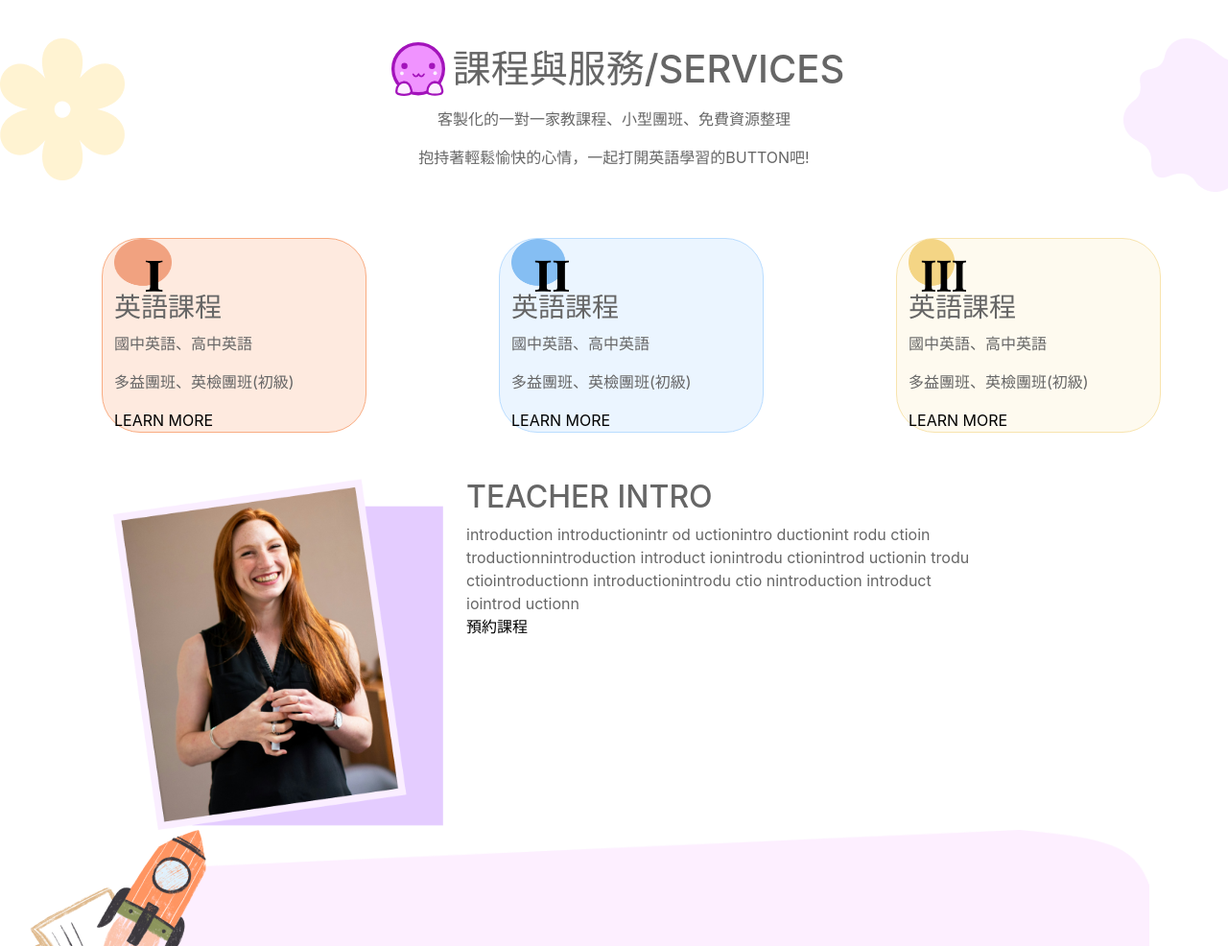
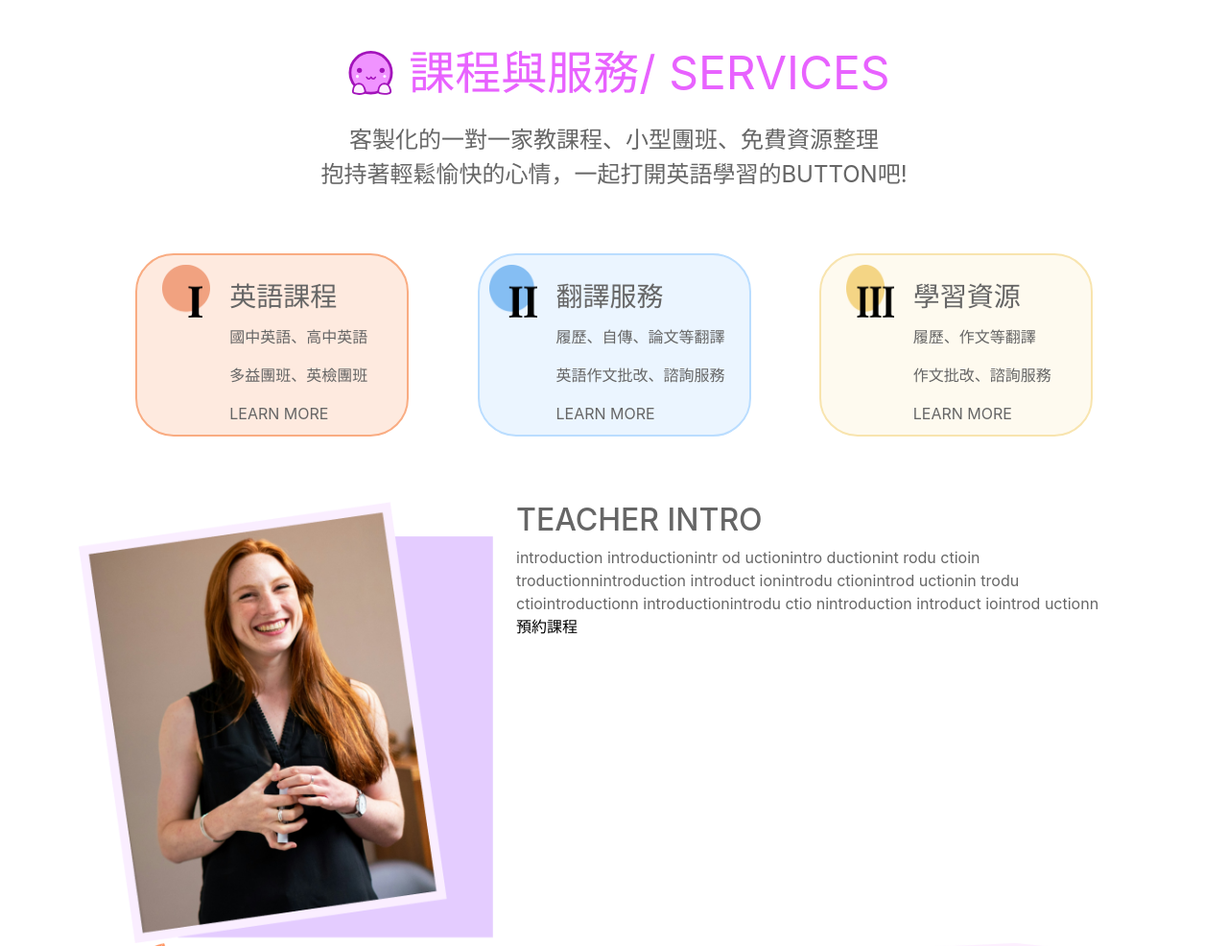
Before and after one commit to Viiivian/personal-project, a plain HTML site: page index.html in a window 1280 px wide. Shown: the part 680-1666 px from the top of the page at 96% size. Drawn offline with nearby package versions, Linux system fonts and the light colour scheme; a web font is replaced by a local one.

Commit message:
types-update

```diff
--- a/CSS/style.css
+++ b/CSS/style.css
@@ -100,7 +100,7 @@ ul.navbar-nav {
 
 ul.navbar-nav a:hover {
     background-color: var(--btn-hover);
-    border-radius: 30px;
+    border-radius: 10px;
     opacity: .7;
     font-weight: 400;
 }
@@ -132,10 +132,11 @@ div #carousel-banner {
 }
 .banner-content{
     font-size: var(--txt-XL);
+    line-height: 2em;
 
 }
 .banner-btn{
-    gap: 10px;
+    gap: 40px;
 }
 
 .banner-btn a{
@@ -171,44 +172,64 @@ div #carousel-banner {
     border: 2px solid var(--btn-blue)
 }
 
-
-.type-title .col img {
-    max-width: 80%;
+/* service type */
+.type-title{
+    font-size: var(--title-L);
+}
+.type-title img{
+    width: 64px;
+    height: 72px;
+    padding-left: 5px;
+}
+.type-title span{
+    margin-left: 10px;
+    color: var(--title-purple);
+    text-align: center;
+}
+.type-content{
+    font-size: var(--txt-XL);
+    line-height: 1.5em;
+    text-align: center;
 }
 
-.type-title .col-6 img {
-    width: 72px;
-    height: 64px;
+.course-types>a{
+    padding: 10px;
+    padding-right: 25px;
+    gap: 20px;
+    margin-bottom: 20px;
+    transition: all 0.3s ease-in-out;
+
+}
+.course-types img{
+    width: 50px;
+    height: 55px;
+}
+.course-types h3{
+    line-height: 44px;
+    padding-top: 11px;
+}
+.course-types .t-course {
+    background-color: #FEEADF;
+    border: 2px solid #F9AC82;
+    border-radius: 40px;
 }
 
 
+.course-types .t-trans {
+    background-color: #EBF5FF;
+    border: 2px solid #BADDFF;
+    border-radius: 40px;
 
-.type-content img {
-    width: 60px;
-    height: 55px;
 }
 
-.type-title p {
-    text-align: center;
+.course-types .t-source {
+    background-color: #FEFAEF;
+    border: 2px solid #F8E4AE;
+    border-radius: 40px;
+
 }
 
-.type-content .t-course {
-    background-color: #FEEADF;
-    border: 1px solid #F9AC82;
-    border-radius: 40px;
-}
 
-.type-content .t-trans {
-    background-color: #EBF5FF;
-    border: 1px solid #BADDFF;
-    border-radius: 40px;
-}
-
-.type-content .t-source {
-    background-color: #FEFAEF;
-    border: 1px solid #F8E4AE;
-    border-radius: 40px;
-}
 /* teacher-intro */
 
 .teacher-pic {
--- a/index.html
+++ b/index.html
@@ -66,7 +66,7 @@
     </nav>
 
 
-
+    <!-- banner -->
     <div class="top-relative ">
         <!-- Banner Carousel -->
         <div id="carousel-banner" class="carousel slide" data-bs-ride="carousel">
@@ -92,8 +92,8 @@
                         </span>!</p>
 
                     <div class="banner-content mt-3">
-                        <p>英語課程與翻譯服務，提供線上學習資源</p>
-                        <p> 讓鈕扣英文成為學習英文的最大助力!</p>
+                        <p>英語課程與翻譯服務，提供線上學習資源<br>
+                            讓鈕扣英文成為學習英文的最大助力!</p>
                     </div>
 
                     <div class="banner-btn d-flex justify-content-start mt-5">
@@ -102,71 +102,71 @@
                     </div>
 
                 </div>
-
-
             </div>
         </div>
 
     </div>
 
     <main>
-        <section id="service-type">
-            <div class="type-title row justify-content-between">
-                <div class="col">
-                    <img src="./IMAGE/yellow-flower.png" alt="">
-                </div>
+        <!-- service types -->
+        <section class="container service-type">
 
-                <div class="col-6 d-inline-flex flex-column align-items-center">
-                    <h1 class="d-flex align-items-center"><img src="./IMAGE/logo-s.svg" alt="">課程與服務/SERVICES</h1>
-                    <p>客製化的一對一家教課程、小型團班、免費資源整理</p>
-                    <p>抱持著輕鬆愉快的心情，一起打開英語學習的BUTTON吧!</p>
-                </div>
+            <!-- 上方標題 -->
+            <div class="row">
+                <div class="col-12 d-flex flex-column align-items-center">
+                    <p class="type-title d-flex justify-content-center align-items-center">
+                        <img src="./IMAGE/logo-s.svg" alt="">
+                        <span>課程與服務/ SERVICES</span>
 
-                <div class="col d-flex flex-row-reverse">
-                    <img src="./IMAGE/pink-square.png" alt="">
+                    </p>
+
+                    <p class="type-content">客製化的一對一家教課程、小型團班、免費資源整理
+                    <br>抱持著輕鬆愉快的心情，一起打開英語學習的BUTTON吧!
+                    </p>
                 </div>
             </div>
 
+            <!-- 三個課程分類 -->
+            <div class="course-types row d-flex justify-content-evenly mt-5">
 
-
-            <div class="container ps-5">
-                <div class="type-content mt-5">
-                    <div class="row d-flex justify-content-between">
-                        <div class="col-sm-3 t-course">
+                <a href="" class="col-xl-3 col-lg-4 t-course d-flex justify-content-center">
                     <img src="./IMAGE/choice-1.png" alt="">
                     <div>
                         <h3>英語課程</h3>
                         <p>國中英語、高中英語</p>
-                                <p>多益團班、英檢團班(初級)</p>
-                                <a href="">LEARN MORE</a>
+                        <p>多益團班、英檢團班</p>
+                        <span>LEARN MORE</span>
                     </div>
-                        </div>
-                        <div class="col-sm-3 t-trans">
+                </a>
+
+                <a href="" class="col-xl-3 col-lg-4 t-trans d-flex justify-content-center">
                     <img src="./IMAGE/choice-2.png" alt="">
                     <div>
-                                <h3>英語課程</h3>
-                                <p>國中英語、高中英語</p>
-                                <p>多益團班、英檢團班(初級)</p>
-                                <a href="">LEARN MORE</a>
+                        <h3>翻譯服務</h3>
+                        <p>履歷、自傳、論文等翻譯</p>
+                        <p>英語作文批改、諮詢服務</p>
+                        <span>LEARN MORE</span>
                     </div>
-                        </div>
-                        <div class="col-sm-3 t-source">
+                </a>
+
+                <a href="" class="col-xl-3 col-lg-4 t-source d-flex justify-content-center">
                     <img src="./IMAGE/choice-3.png" alt="">
                     <div>
-                                <h3>英語課程</h3>
-                                <p>國中英語、高中英語</p>
-                                <p>多益團班、英檢團班(初級)</p>
-                                <a href="">LEARN MORE</a>
+                        <h3>學習資源</h3>
+                        <p>履歷、作文等翻譯</p>
+                        <p>作文批改、諮詢服務</p>
+                        <span>LEARN MORE</span>
                     </div>
+                </a>
             </div>
-                    </div>
-                </div>
+
+
+            <!-- teacher-intro -->
             <div class="row d-flex justify-content-start mt-5">
-
-                    <div class="col-4 teacher-pic">
+                <div class="col-5 teacher-pic">
                     <img src="./IMAGE/teacher-intro.png" alt="">
                 </div>
-                    <div class="col-6 ">
+                <div class="col-7">
                     <h2>TEACHER INTRO</h2>
                     <div>introduction introductionintr od uctionintro ductionint rodu ctioin troductionnintroduction
                         introduct ionintrodu ctionintrod uctionin trodu ctiointroductionn introductionintrodu ctio
@@ -175,13 +175,13 @@
                         <a href="#">預約課程</a>
                     </div>
                 </div>
+            </div>
 
-                </div>
+            <!-- statistics -->
 
             <div class="number-bkg">
                 <img class="rocket" src="./IMAGE/rocket.png" alt="">
                 <img class="pink-bkg" src="./IMAGE/pink-bkg.png" alt="">
-
 
                 <div class="num-row row justify-content-between align-items-center">
                     <div class="col-4 ">
@@ -209,7 +209,7 @@
             </div>
 
 
-            </div>
+
 
         </section>
 
@@ -257,9 +257,7 @@
 
                 </div>
             </div>
-
         </section>
-
 
         <section class="subscribe container">
             <div class="row">
```
Also changed, not shown: IMAGE/home-bkg-2.png, IMAGE/home-bkg-3.png, IMAGE/home-bkg.png. Lines whose indentation alone changed are shown as unchanged.
